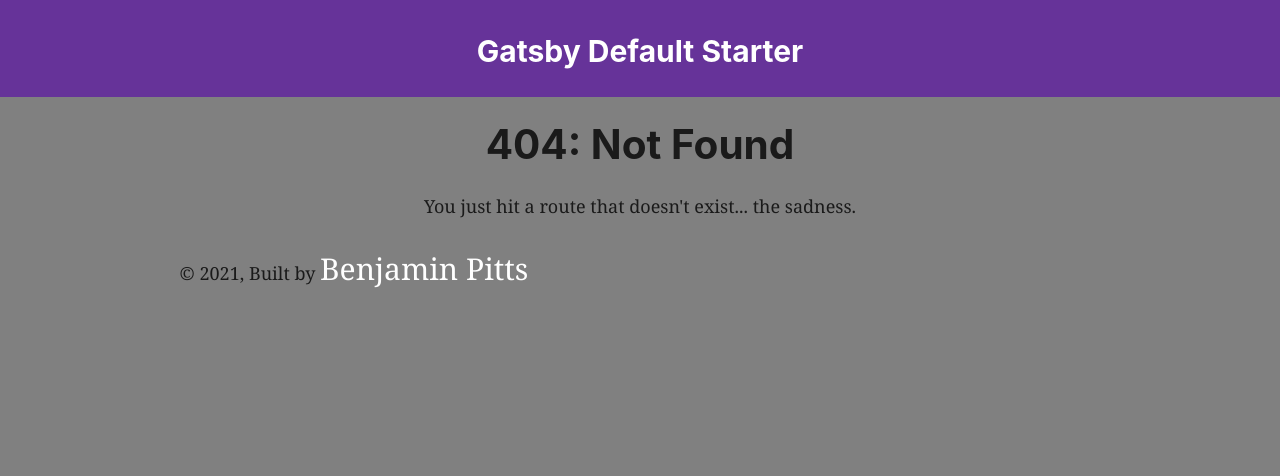
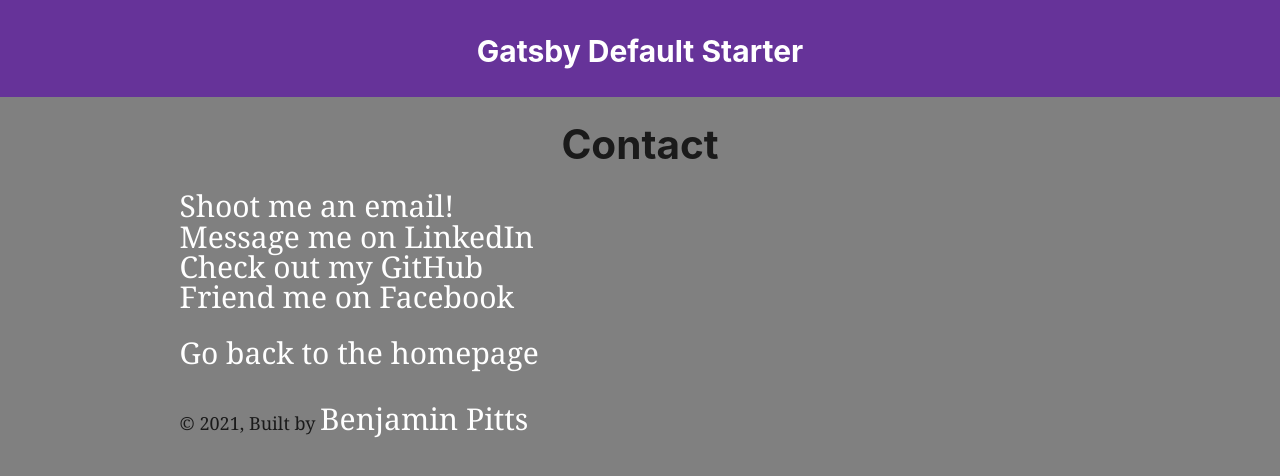
Before and after one commit to BenjaminPitts/gatsby-portfolio, a Gatsby site: page /page-4 in a window 1280 px wide. Before the commit this address had no page. Built offline with nearby package versions, Linux system fonts and the light colour scheme; Gatsby itself is replaced by a stand-in of ours.

Commit message:
added contact page

```diff
--- a/src/components/layout.js
+++ b/src/components/layout.js
@@ -31,6 +31,7 @@ const Layout = ({ children }) => {
           margin: `0 auto`,
           maxWidth: 960,
           padding: `0 1.0875rem 1.45rem`,
+
         }}
       >
         <main>{children}</main>
--- a/src/pages/index.js
+++ b/src/pages/index.js
@@ -20,8 +20,9 @@ const IndexPage = () => (
       style={{ marginBottom: `1.45rem` }}
     />
     <p>
-      <Link to="/page-2/">Bio</Link> <br />
-      <Link to="/page-3/">Projects</Link>
+      <Link to="/page-2/">Bio</Link> |
+      <Link to="/page-3/"> Projects</Link> |
+      <Link to='/page-4/'> Contact</Link>
     </p>
   </Layout>
 )
--- /dev/null
+++ b/src/pages/page-4.js
@@ -0,0 +1,20 @@
+import * as React from "react"
+import { Link } from "gatsby"
+
+import Layout from "../components/layout"
+import SEO from "../components/seo"
+
+const FourthPage = () => (
+  <Layout>
+    <SEO title="Contact" />
+    <h1>Contact</h1>
+    <a href='mailto:benjaminjackpitts@gmail.com' target='_blank'>Shoot me an email!</a><br />
+    <a href='https://www.linkedin.com/in/benjaminjackpitts/'>Message me on LinkedIn</a><br />
+    <a href='https://github.com/BenjaminPitts' target='_blank'>Check out my GitHub</a><br />
+    <a href='https://www.facebook.com/ben.pitts.7/' target='_blank'>Friend me on Facebook</a><br /><br />
+
+    <Link to="/">Go back to the homepage</Link>
+  </Layout>
+)
+
+export default FourthPage
```
